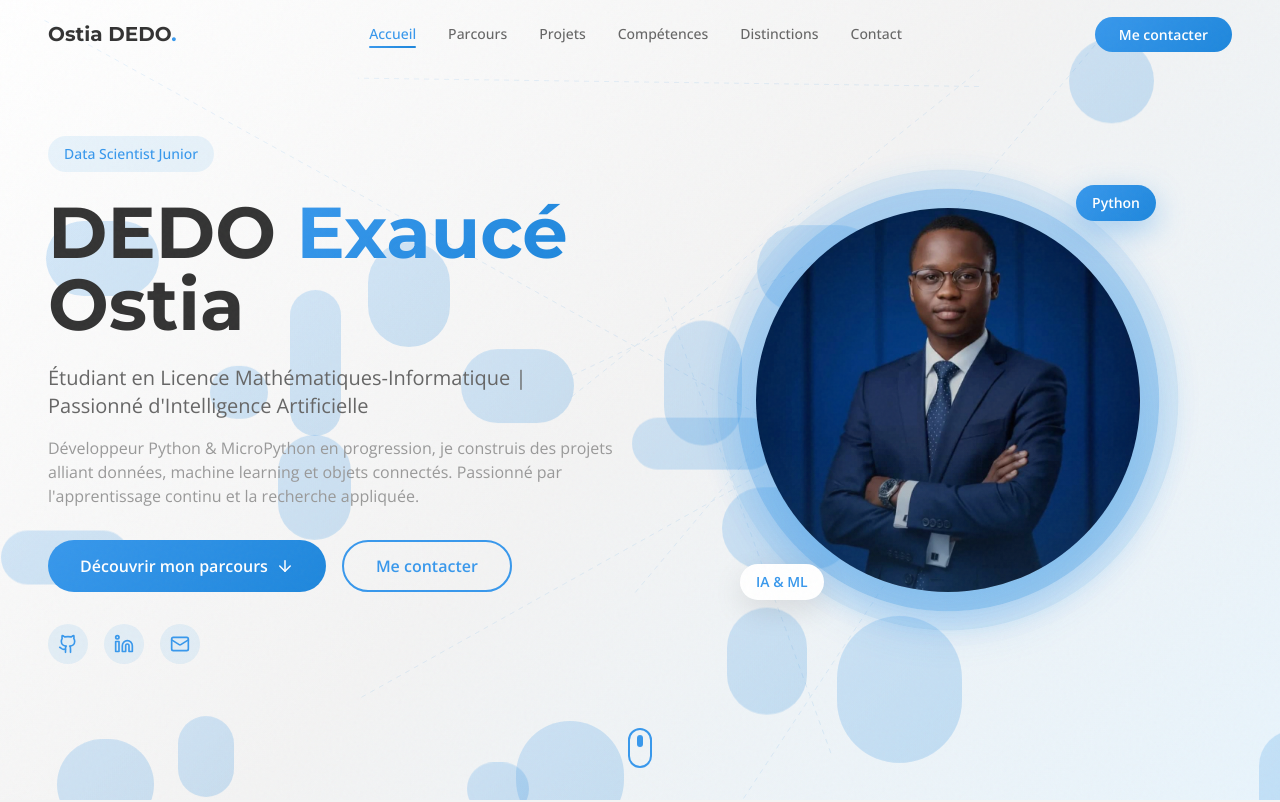
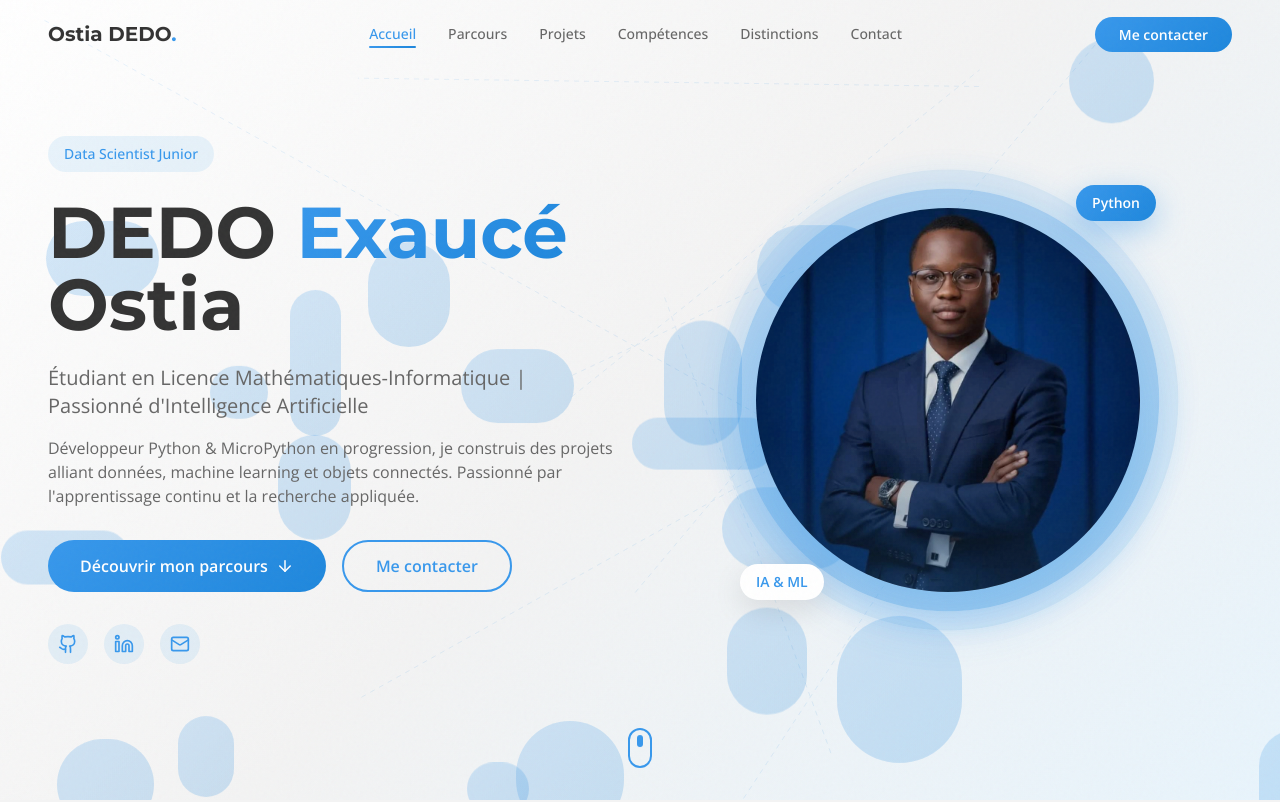
Before and after one commit to ostia456/Portfolio, a React (Vite) app: page / in a window 1280 px wide. Shown: the top 802 px of the page. Built offline with nearby package versions, Linux system fonts and the light colour scheme.

Commit message:
Modif last

```diff
--- a/src/sections/Hero.tsx
+++ b/src/sections/Hero.tsx
@@ -133,7 +133,7 @@ const Hero = () => {
               }`}
               style={{
                 transitionDelay: '0.8s',
-                color: '#999999',
+                color: '#666666',
               }}
             >
               Développeur Python & MicroPython en progression, je construis des projets alliant données, machine learning et objets connectés.
```
